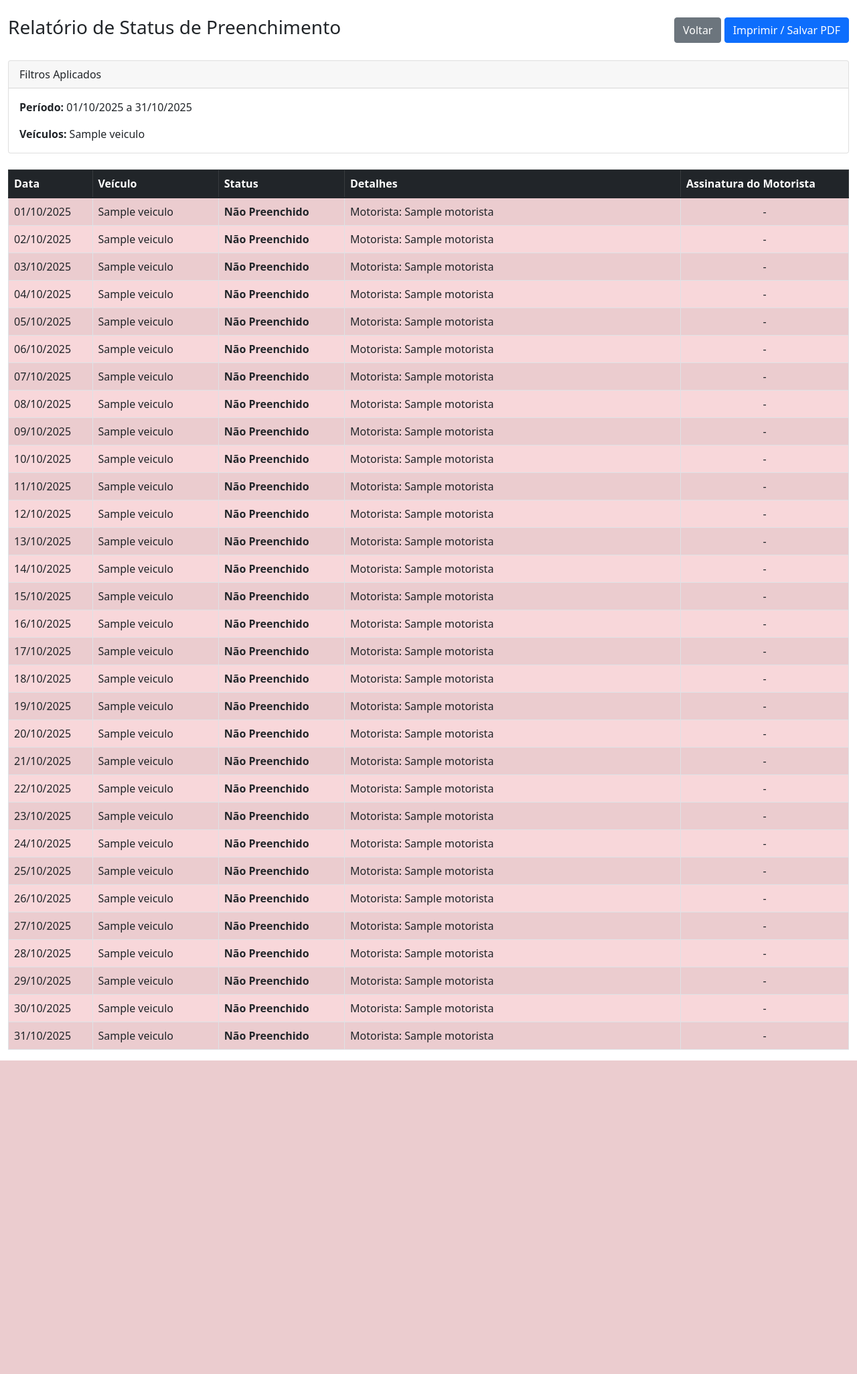
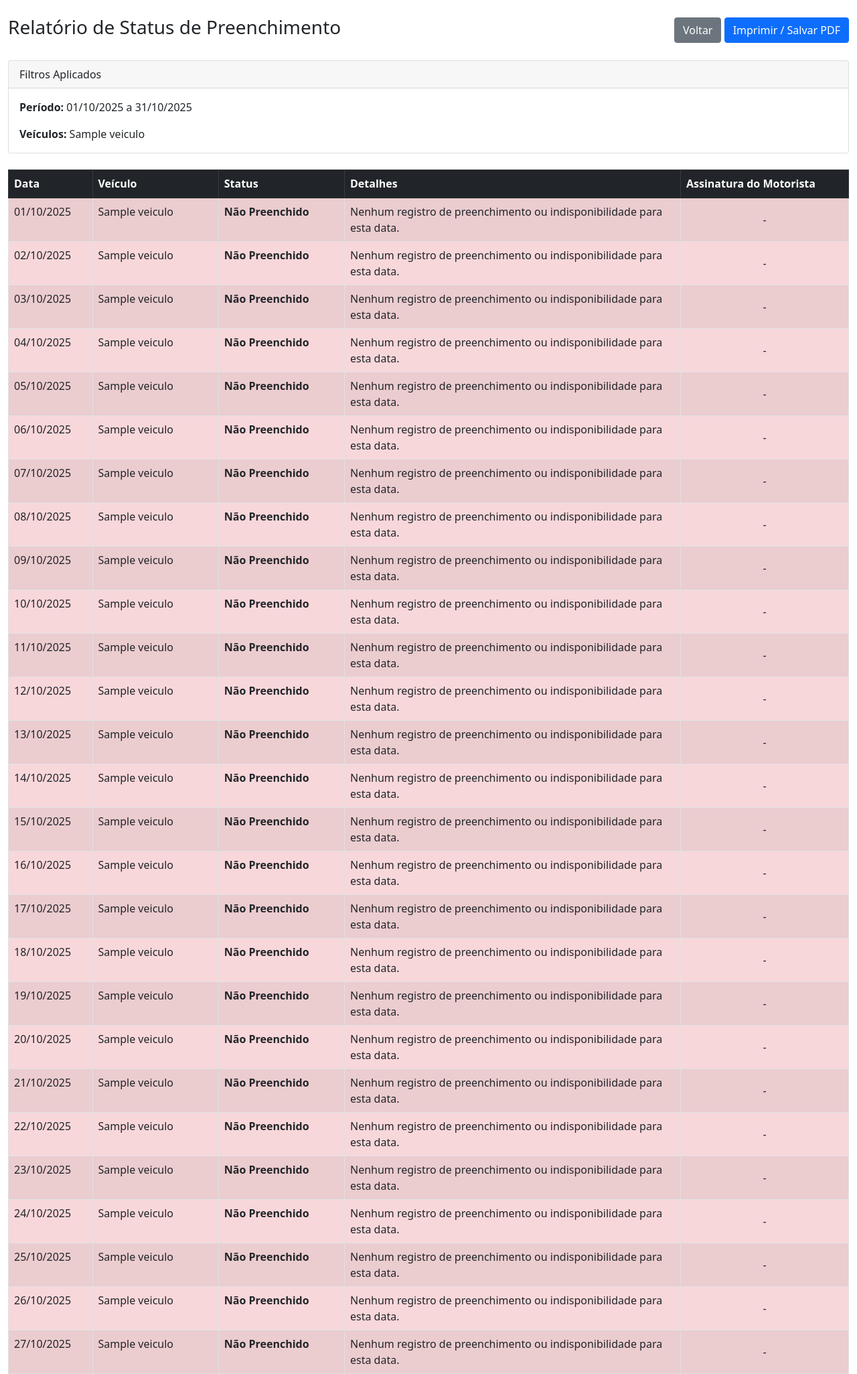
Before and after one commit to transp-admir/dss, a Flask app: page /admin/relatorio/status_diario in a window 1280 px wide. Shown: the top 2051 px of the page at 67% size. Before the commit the page ends 1583 px from the top, so only its background shows below. Run offline with Flask 3, Linux system fonts and the light colour scheme; the visitor is signed in with stand-in values (Sample User, id 1); tables that the repository leaves empty hold one stand-in row (values such as "Sample post").

Commit message:
ajustes no  relatorio de preenchimento do checklist diario

```diff
--- a/app/routes.py
+++ b/app/routes.py
@@ -2401,7 +2401,7 @@ def acessar_documento(documento_id):
 @login_required()
 def gerar_relatorio_status_diario():
     """
-    Gera um relatório diário de status de preenchimento (Preenchido, Não Preenchido, Isento, etc.).
+    Gera um relatório diário de status de preenchimento, corrigido para não usar o motorista atual em datas passadas.
     """
     user_role = session.get('role')
     user_unidade = session.get('unidade')
@@ -2411,11 +2411,9 @@ def gerar_relatorio_status_diario():
     data_inicio_str = request.args.get('data_inicio')
     data_fim_str = request.args.get('data_fim')
 
-    # Regra: Se datas não forem fornecidas, usa o mês corrente.
     if not data_inicio_str or not data_fim_str:
         hoje = date.today()
         data_inicio = hoje.replace(day=1)
-        # Encontra o último dia do mês
         proximo_mes = hoje.replace(day=28) + timedelta(days=4)
         data_fim = proximo_mes - timedelta(days=proximo_mes.day)
     else:
@@ -2426,7 +2424,6 @@ def gerar_relatorio_status_diario():
             flash('Formato de data inválido.', 'danger')
             return "Erro: Formato de data inválido.", 400
 
-    # Regra: Validação do intervalo máximo de 3 meses (~93 dias)
     if (data_fim - data_inicio).days > 93:
         flash('O intervalo para este relatório não pode exceder 3 meses.', 'danger')
         return "Erro: O intervalo não pode exceder 3 meses.", 400
@@ -2435,24 +2432,22 @@ def gerar_relatorio_status_diario():
     veiculos_query = Veiculo.query
     if user_role != 'admin':
         veiculos_query = veiculos_query.filter(Veiculo.unidade == user_unidade)
-
     if veiculo_id_str and veiculo_id_str != 'todos':
         veiculos_query = veiculos_query.filter(Veiculo.id == int(veiculo_id_str))
 
     veiculos = veiculos_query.order_by(Veiculo.nome_conjunto).all()
-    veiculos_selecionados_nomes = ", ".join([v.nome_conjunto for v in veiculos]) if veiculo_id_str != 'todos' else None
-
-    # --- 3. Coleta de Dados em Massa (para otimização) ---
+    veiculos_selecionados_nomes = ", ".join([v.nome_conjunto for v in veiculos]) if veiculo_id_str != 'todos' else "Todos da Unidade"
+
+    # --- 3. Coleta de Dados Históricos ---
     veiculo_ids = [v.id for v in veiculos]
 
-    # Busca o checklist 'DIÁRIO' relevante para a unidade
     checklist_diario_query = Checklist.query.filter(Checklist.tipo == 'DIÁRIO', Checklist.ativo == True)
     if user_role != 'admin':
         checklist_diario_query = checklist_diario_query.filter(or_(Checklist.unidade == user_unidade, Checklist.unidade == None))
-    checklists_diarios = checklist_diario_query.all()
-    checklist_diario_ids = [c.id for c in checklists_diarios]
-
-    # Pre-fetching de dados para evitar múltiplas consultas ao banco dentro do loop
+
+    # CORREÇÃO APLICADA AQUI: Usando .all() na query para gerar a lista de IDs
+    checklist_diario_ids = [c.id for c in checklist_diario_query.all()]
+
     preenchimentos = {
         (p.veiculo_id, p.data_preenchimento.date()): p
         for p in ChecklistPreenchido.query.filter(
@@ -2469,55 +2464,37 @@ def gerar_relatorio_status_diario():
         if data_inicio <= dia.date() <= data_fim
     }
 
-    isencoes = {
-        (i.motorista_id, i.data): i.motivo
-        for i in MotoristaIsencao.query.filter(
-            MotoristaIsencao.tipo_checklist == 'DIÁRIO',
-            MotoristaIsencao.data.between(data_inicio, data_fim)
-        ).join(Motorista).filter(Motorista.veiculo_id.in_(veiculo_ids))
-    }
-
     # --- 4. Processamento e Geração do Relatório ---
     report_data = []
-    total_dias = (data_fim - data_inicio).days + 1
-
-    for dia_offset in range(total_dias):
-        dia_atual = data_inicio + timedelta(days=dia_offset)
-
+    dias_no_periodo = [data_inicio + timedelta(days=i) for i in range((data_fim - data_inicio).days + 1)]
+
+    for dia_atual in dias_no_periodo:
         for veiculo in veiculos:
             status_info = {}
-            status_key = (veiculo.id, dia_atual)
-
-            # 1. Verifica se foi preenchido
-            if status_key in preenchimentos:
-                p = preenchimentos[status_key]
+            chave_busca = (veiculo.id, dia_atual)
+
+            # 1. Verifica se há um registro de preenchimento. Esta é a fonte de verdade.
+            if chave_busca in preenchimentos:
+                p = preenchimentos[chave_busca]
                 status_info = {
                     'status': 'Preenchido',
                     'detalhe': f"por {p.motorista.nome} às {p.data_preenchimento.strftime('%H:%M')}",
                     'classe_css': 'status-preenchido',
                     'assinatura': p.assinatura_motorista
                 }
-            # 2. Verifica se o veículo estava indisponível
-            elif status_key in indisponibilidades:
+            # 2. Se não preencheu, verifica indisponibilidade do VEÍCULO.
+            elif chave_busca in indisponibilidades:
                 status_info = {
                     'status': 'Indisponível',
-                    'detalhe': indisponibilidades[status_key],
+                    'detalhe': indisponibilidades[chave_busca],
                     'classe_css': 'status-indisponivel',
                     'assinatura': None
                 }
-            # 3. Verifica se o motorista (se houver) estava isento
-            elif veiculo.motorista and (veiculo.motorista.id, dia_atual) in isencoes:
-                status_info = {
-                    'status': 'Isento',
-                    'detalhe': f"Motorista isento: {isencoes.get((veiculo.motorista.id, dia_atual))}",
-                    'classe_css': 'status-isento',
-                    'assinatura': None
-                }
-            # 4. Se nenhuma das anteriores, está pendente
+            # 3. Se nenhuma das anteriores, o status é 'Não Preenchido' sem atribuir culpa.
             else:
                  status_info = {
                     'status': 'Não Preenchido',
-                    'detalhe': f"Motorista: {veiculo.motorista.nome if veiculo.motorista else 'N/A'}",
+                    'detalhe': 'Nenhum registro de preenchimento ou indisponibilidade para esta data.',
                     'classe_css': 'status-nao-preenchido',
                     'assinatura': None
                 }
--- a/app/templates/admin_relatorio_status_diario.html
+++ b/app/templates/admin_relatorio_status_diario.html
@@ -25,7 +25,7 @@
         <div class="d-flex justify-content-between align-items-center mb-4">
             <h1 class="h3">Relatório de Status de Preenchimento</h1>
             <div class="no-print">
-                <a href="/admin/relatorios_consolidados" class="btn btn-secondary">Voltar</a>
+                <a href="{{ url_for('admin.relatorios_consolidados') }}" class="btn btn-secondary">Voltar</a>
                 <button onclick="window.print()" class="btn btn-primary">Imprimir / Salvar PDF</button>
             </div>
         </div>
```
